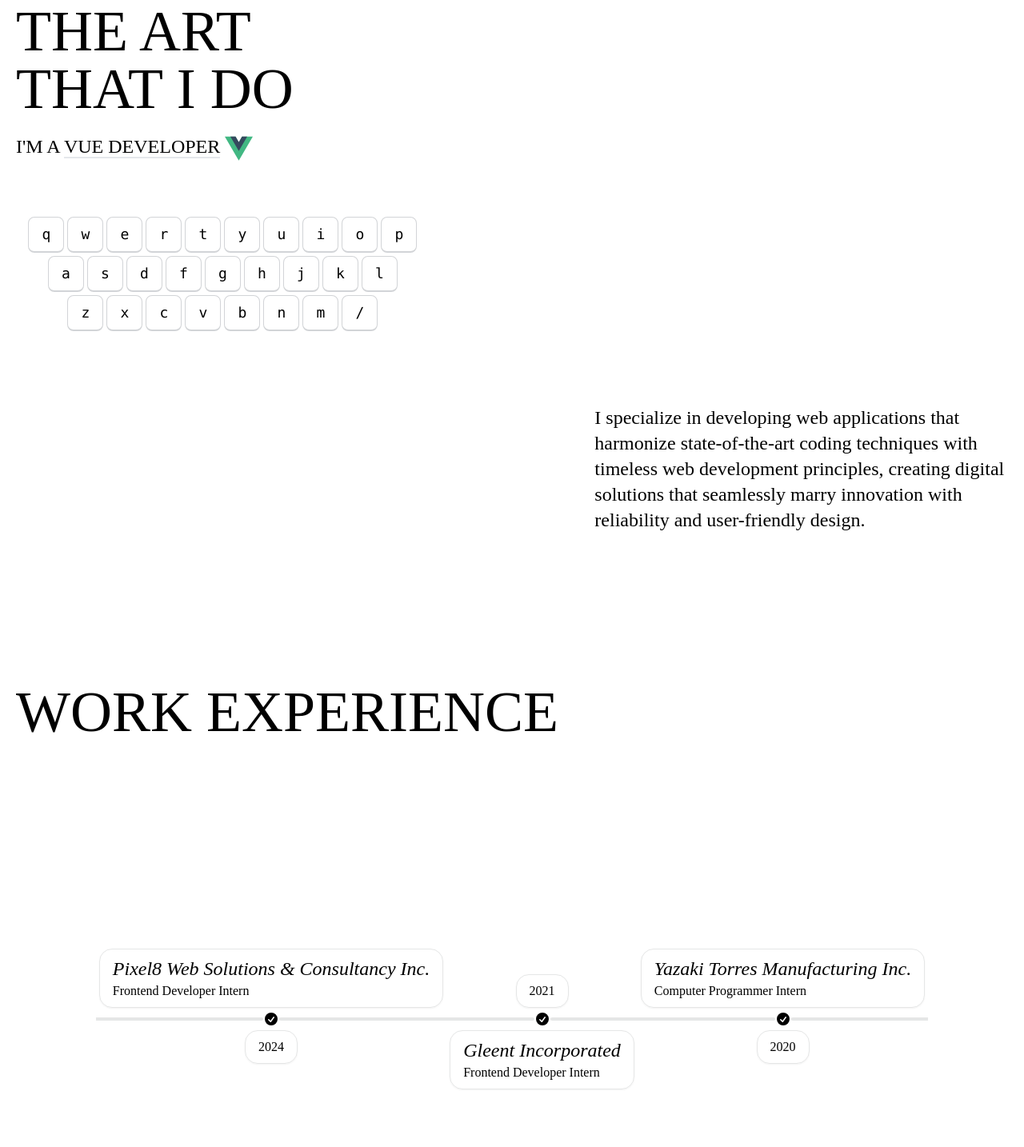
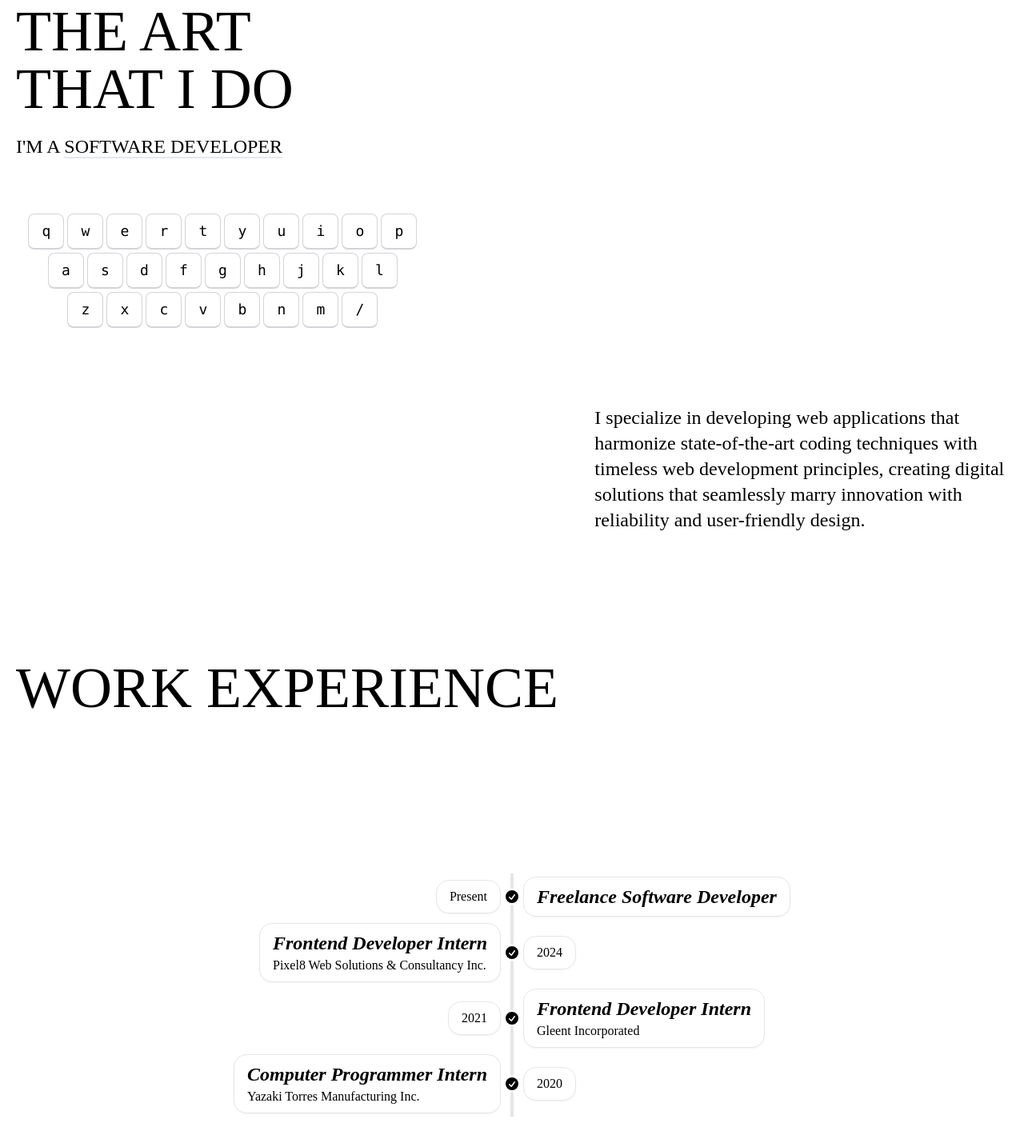
Before and after one commit to eyedent1ty/portfolio, an Astro site: page / in a window 1280 px wide. Shown: the part 890-2324 px from the top of the page at 80% size. Built offline with nearby package versions, Linux system fonts and the light colour scheme; Astro itself is replaced by a stand-in of ours.

Commit message:
update work experiences

```diff
--- a/src/components/Artistry.astro
+++ b/src/components/Artistry.astro
@@ -14,21 +14,7 @@
         id="profession"
         class="mt-5 text-sm inline-block -translate-x-full sm:text-base md:text-lg lg:text-xl xl:text-2xl 2xl:text-3xl"
       >
-        I'm a <span class="border-b-2">Vue developer</span>
-        <svg
-          class="inline-block"
-          viewBox="0 0 128 128"
-          width="35"
-          height="35"
-          data-v-7f316e73=""
-          ><path
-            fill="#42b883"
-            d="M78.8,10L64,35.4L49.2,10H0l64,110l64-110C128,10,78.8,10,78.8,10z"
-            data-v-7f316e73=""></path><path
-            fill="#35495e"
-            d="M78.8,10L64,35.4L49.2,10H25.6L64,76l38.4-66H78.8z"
-            data-v-7f316e73=""></path></svg
-        >
+        I'm a <span class="border-b-2">Software Developer</span>
       </p>
       </h2>
 
--- a/src/components/Experiences.astro
+++ b/src/components/Experiences.astro
@@ -3,58 +3,126 @@
     <div class="sm:flex sm:flex-col sm:justify-around h-full">
       <h2
         id="experiences-title"
-        class=" text-3xl uppercase mb-5 transition-transform ease-out duration-1000 sm:mb-0 sm:text-4xl md:text-5xl lg:text-6xl xl:text-7xl 2xl:8xl"
+        class="text-3xl uppercase mb-5 -translate-x-full transition-transform ease-out duration-1000 sm:mb-0 sm:text-4xl md:text-5xl lg:text-6xl xl:text-7xl 2xl:8xl"
       >
         Work Experience
       </h2>
-      <ul class="timeline timeline-vertical lg:timeline-horizontal mx-auto bg-white text-black">
+
+      <ul class="timeline timeline-vertical">
         <li>
           <hr />
-          <div class="timeline-end timeline-box bg-inherit text-inherit">2024</div>
-          <div id="pixel8" class="timeline-start timeline-box bg-inherit text-inherit">
+          <div class="timeline-start timeline-box bg-inherit text-inherit">
+            Present
+          </div>
+          <div
+            class="timeline-box timeline-end bg-inherit text-inherit"
+          >
             <p
-              class="italic sm:text-base md:text-lg lg:text-xl xl:text-2xl 2xl:text-3xl"
+              class="italic sm:text-base md:text-lg lg:text-xl xl:text-2xl 2xl:text-3xl font-bold"
             >
-              Pixel8 Web Solutions & Consultancy Inc.
+              Freelance Software Developer
             </p>
-            <p>Frontend Developer Intern</p>
           </div>
           <div class="timeline-middle">
-            <svg xmlns="http://www.w3.org/2000/svg" viewBox="0 0 20 20" fill="currentColor" class="w-5 h-5"><path fill-rule="evenodd" d="M10 18a8 8 0 100-16 8 8 0 000 16zm3.857-9.809a.75.75 0 00-1.214-.882l-3.483 4.79-1.88-1.88a.75.75 0 10-1.06 1.061l2.5 2.5a.75.75 0 001.137-.089l4-5.5z" clip-rule="evenodd" /></svg>
+            <svg
+              xmlns="http://www.w3.org/2000/svg"
+              viewBox="0 0 20 20"
+              fill="currentColor"
+              class="w-5 h-5"
+              ><path
+                fill-rule="evenodd"
+                d="M10 18a8 8 0 100-16 8 8 0 000 16zm3.857-9.809a.75.75 0 00-1.214-.882l-3.483 4.79-1.88-1.88a.75.75 0 10-1.06 1.061l2.5 2.5a.75.75 0 001.137-.089l4-5.5z"
+                clip-rule="evenodd"></path></svg
+            >
           </div>
-          <hr/>
+          <hr />
         </li>
         <li>
           <hr />
-          <div class="timeline-start timeline-box bg-inherit text-inherit">2021</div>
-          <div id="gleent" class="timeline-end timeline-box bg-inherit text-inherit">
+          <div class="timeline-end timeline-box bg-inherit text-inherit">
+            2024
+          </div>
+          <div
+            class="timeline-box timeline-start bg-inherit text-inherit"
+          >
             <p
-              class="italic sm:text-base md:text-lg lg:text-xl xl:text-2xl 2xl:text-3xl"
+              class="italic sm:text-base md:text-lg lg:text-xl xl:text-2xl 2xl:text-3xl font-bold"
             >
-              Gleent Incorporated
+              Frontend Developer Intern
             </p>
-            <p>Frontend Developer Intern</p>
+            <p>Pixel8 Web Solutions & Consultancy Inc.</p>
           </div>
           <div class="timeline-middle">
-            <svg xmlns="http://www.w3.org/2000/svg" viewBox="0 0 20 20" fill="currentColor" class="w-5 h-5"><path fill-rule="evenodd" d="M10 18a8 8 0 100-16 8 8 0 000 16zm3.857-9.809a.75.75 0 00-1.214-.882l-3.483 4.79-1.88-1.88a.75.75 0 10-1.06 1.061l2.5 2.5a.75.75 0 001.137-.089l4-5.5z" clip-rule="evenodd" /></svg>
+            <svg
+              xmlns="http://www.w3.org/2000/svg"
+              viewBox="0 0 20 20"
+              fill="currentColor"
+              class="w-5 h-5"
+              ><path
+                fill-rule="evenodd"
+                d="M10 18a8 8 0 100-16 8 8 0 000 16zm3.857-9.809a.75.75 0 00-1.214-.882l-3.483 4.79-1.88-1.88a.75.75 0 10-1.06 1.061l2.5 2.5a.75.75 0 001.137-.089l4-5.5z"
+                clip-rule="evenodd"></path></svg
+            >
           </div>
-          <hr/>
+          <hr />
         </li>
         <li>
           <hr />
-          <div class="timeline-end timeline-box bg-inherit text-inherit">2020</div>
-          <div id="yazaki" class="timeline-start timeline-box bg-inherit text-inherit">
+          <div class="timeline-start timeline-box bg-inherit text-inherit">
+            2021
+          </div>
+          <div
+            class="timeline-box timeline-end bg-inherit text-inherit"
+          >
             <p
-              class="italic sm:text-base md:text-lg lg:text-xl xl:text-2xl 2xl:text-3xl"
+              class="italic sm:text-base md:text-lg lg:text-xl xl:text-2xl 2xl:text-3xl font-bold"
             >
-              Yazaki Torres Manufacturing Inc.
+              Frontend Developer Intern
             </p>
-            <p>Computer Programmer Intern</p>
+            <p>Gleent Incorporated</p>
           </div>
           <div class="timeline-middle">
-            <svg xmlns="http://www.w3.org/2000/svg" viewBox="0 0 20 20" fill="currentColor" class="w-5 h-5"><path fill-rule="evenodd" d="M10 18a8 8 0 100-16 8 8 0 000 16zm3.857-9.809a.75.75 0 00-1.214-.882l-3.483 4.79-1.88-1.88a.75.75 0 10-1.06 1.061l2.5 2.5a.75.75 0 001.137-.089l4-5.5z" clip-rule="evenodd" /></svg>
+            <svg
+              xmlns="http://www.w3.org/2000/svg"
+              viewBox="0 0 20 20"
+              fill="currentColor"
+              class="w-5 h-5"
+              ><path
+                fill-rule="evenodd"
+                d="M10 18a8 8 0 100-16 8 8 0 000 16zm3.857-9.809a.75.75 0 00-1.214-.882l-3.483 4.79-1.88-1.88a.75.75 0 10-1.06 1.061l2.5 2.5a.75.75 0 001.137-.089l4-5.5z"
+                clip-rule="evenodd"></path></svg
+            >
           </div>
-          <hr/>
+          <hr />
+        </li>
+        <li>
+          <hr />
+          <div class="timeline-end timeline-box bg-inherit text-inherit">
+            2020
+          </div>
+          <div
+            class="timeline-box timeline-start bg-inherit text-inherit"
+          >
+            <p
+              class="italic sm:text-base md:text-lg lg:text-xl xl:text-2xl 2xl:text-3xl font-bold"
+            >
+              Computer Programmer Intern
+            </p>
+            <p>Yazaki Torres Manufacturing Inc.</p>
+          </div>
+          <div class="timeline-middle">
+            <svg
+              xmlns="http://www.w3.org/2000/svg"
+              viewBox="0 0 20 20"
+              fill="currentColor"
+              class="w-5 h-5"
+              ><path
+                fill-rule="evenodd"
+                d="M10 18a8 8 0 100-16 8 8 0 000 16zm3.857-9.809a.75.75 0 00-1.214-.882l-3.483 4.79-1.88-1.88a.75.75 0 10-1.06 1.061l2.5 2.5a.75.75 0 001.137-.089l4-5.5z"
+                clip-rule="evenodd"></path></svg
+            >
+          </div>
+          <hr />
         </li>
       </ul>
     </div>
@@ -62,11 +130,8 @@
 
   <script>
     const experiencesTitle = document.getElementById('experiences-title');
-    const pixel8 = document.getElementById('pixel8');
-    const gleent = document.getElementById('gleent');
-    const yazaki = document.getElementById('yazaki');
 
-    const intersectinObserver = new IntersectionObserver((entries) => {
+    const intersectionObserver = new IntersectionObserver((entries) => {
       entries.forEach((entry) => {
         if (entry.isIntersecting) {
           entry.target.classList.remove('-translate-x-full');
@@ -74,10 +139,9 @@
         } else {
           entry.target.classList.add('-translate-x-full');
         }
-      })
+      });
     });
 
-    const hiddenElements = [experiencesTitle, pixel8, gleent, yazaki];
-    hiddenElements.forEach((hiddenElement) => intersectinObserver.observe(hiddenElement));
+    intersectionObserver.observe(experiencesTitle);
   </script>
 </section>
```
